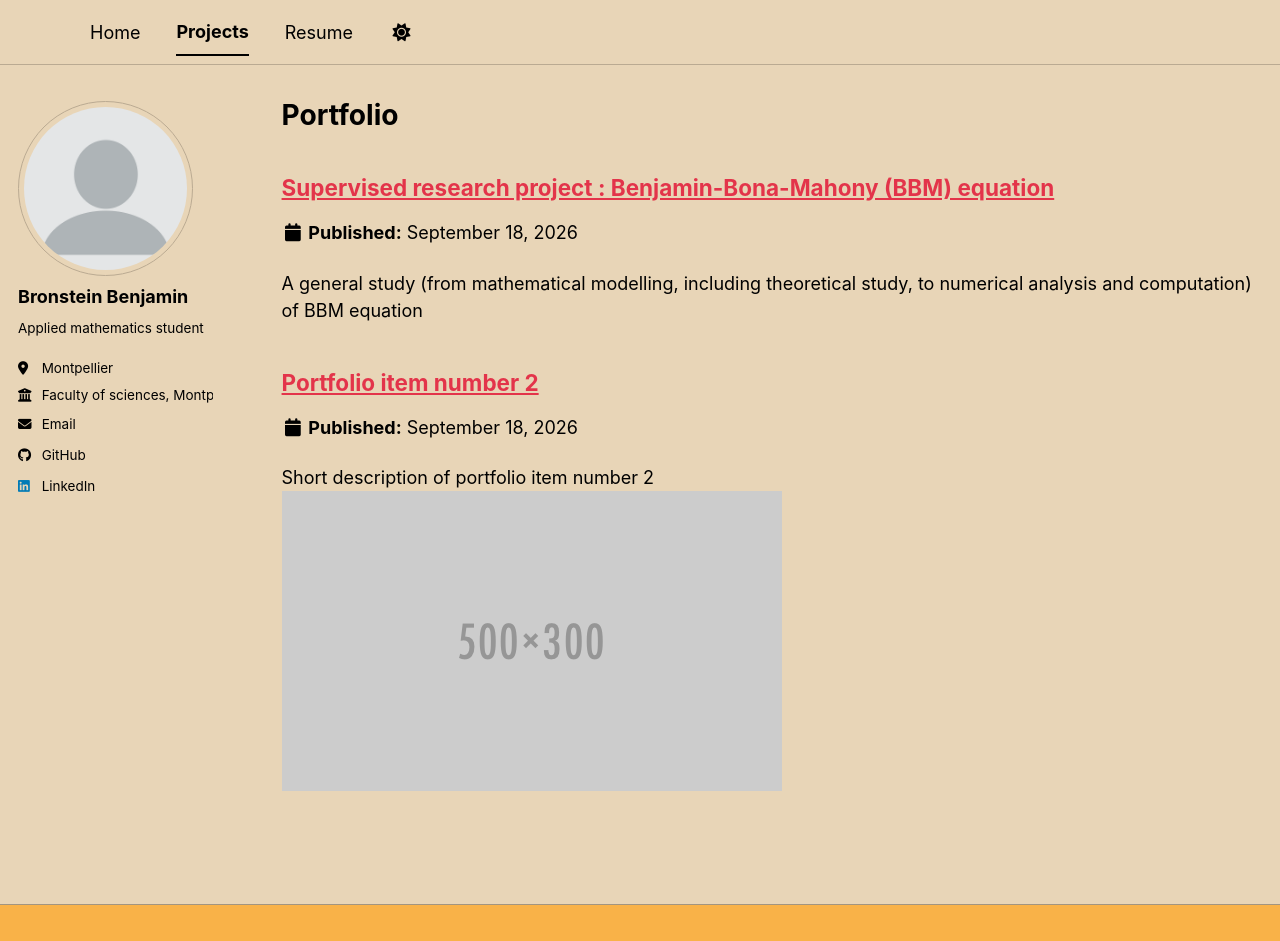
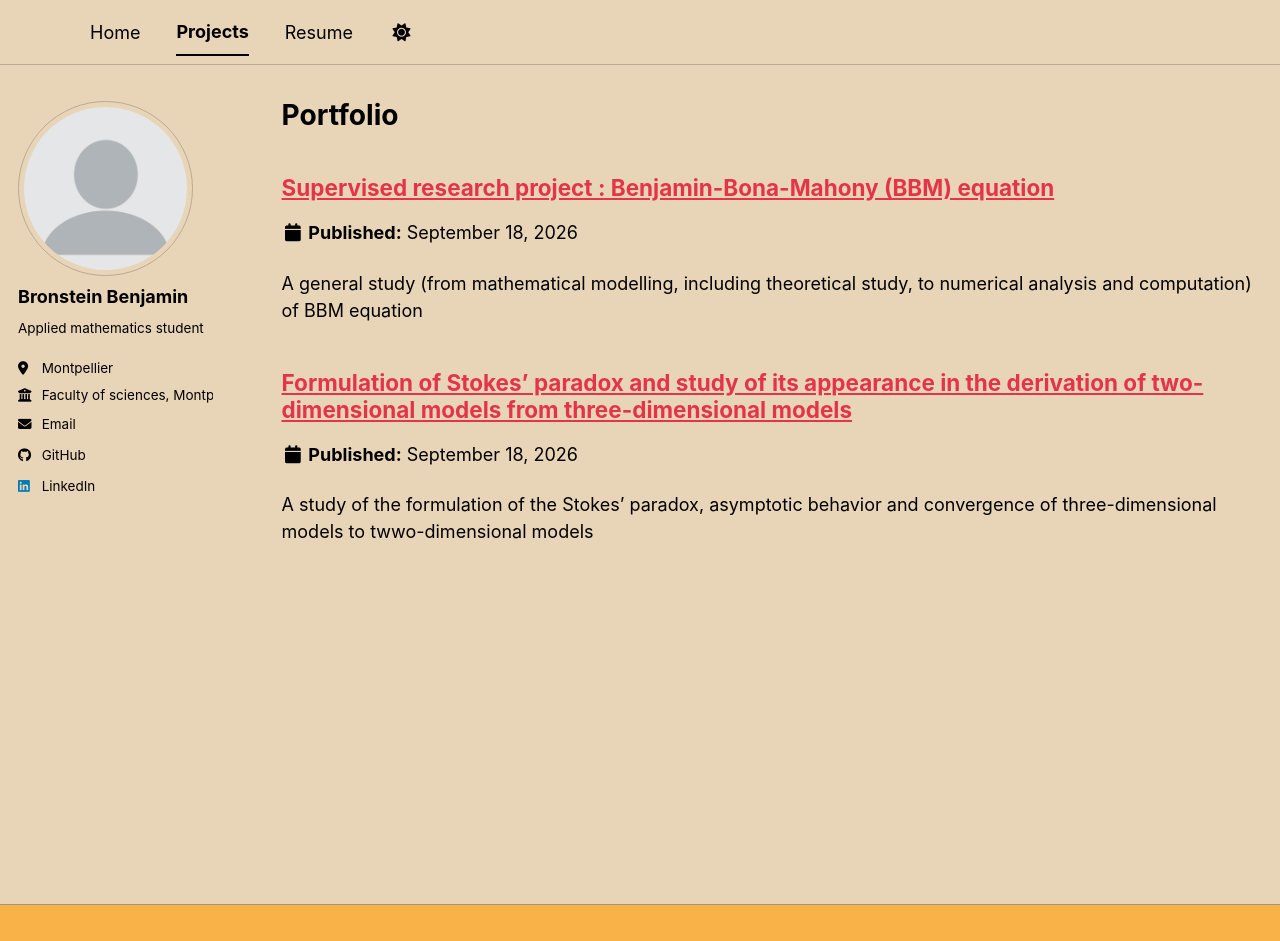
Before and after one commit to HerrBronstein/herrbronstein.github.io, a Jekyll site: the page built from _pages/portfolio.html, in a window 1280 px wide and 941 px high. Built offline with Jekyll 4.4.1, drawn with Linux system fonts in a browser that asks for light colours; a style sheet for code colours, icons or effects is not loaded.

Commit message:
Update portfolio-2.html

```diff
--- a/_portfolio/portfolio-2.html
+++ b/_portfolio/portfolio-2.html
@@ -1,7 +1,7 @@
 ---
-title: "Portfolio item number 2"
-excerpt: "Short description of portfolio item number 2 <br/><img src='/images/500x300.png'>"
+title: "Formulation of Stokes' paradox and study of its appearance in the derivation of two-dimensional models from three-dimensional models"
+excerpt: "A study of the formulation of the Stokes' paradox, asymptotic behavior and convergence of three-dimensional models to twwo-dimensional models"
 collection: portfolio
 ---
 
-This is an item in your portfolio. It can be have images or nice text. If you name the file .md, it will be parsed as markdown. If you name the file .html, it will be parsed as HTML.
+Supervised by [Matthieu Hillairet](https://hillairet.perso.math.cnrs.fr/) and Nicolas Roblet.
```
